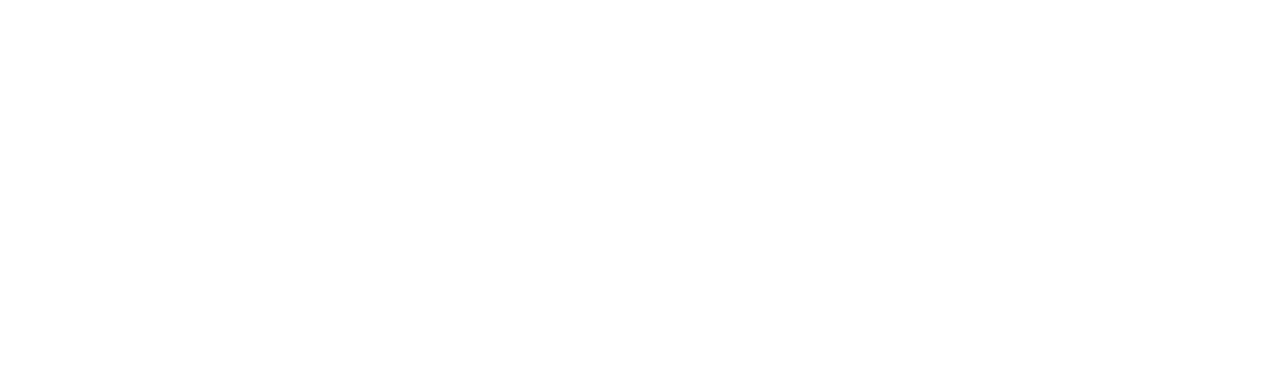
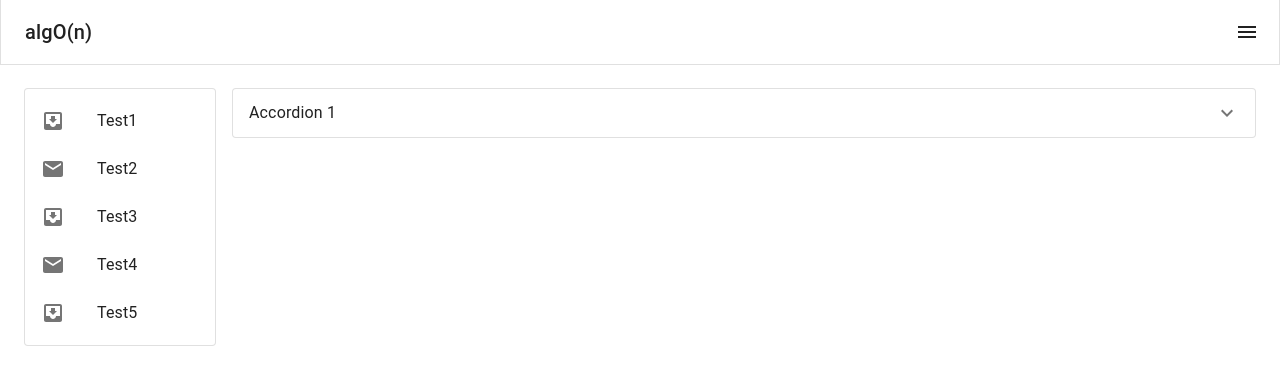
Before and after one commit to deniskola/learning-algo, a React (Create React App) app in the folder client/: page /learning in a window 1280 px wide. Before the commit this address had no page. Shown: the top 382 px of the page. Built offline with nearby package versions, Linux system fonts and the light colour scheme.

Commit message:
create the sceletion design for 'learning' page

```diff
--- a/client/package.json
+++ b/client/package.json
@@ -18,6 +18,7 @@
     "react-dom": "^18.2.0",
     "react-router-dom": "^6.8.0",
     "react-scripts": "5.0.1",
+    "styled-components": "^5.3.6",
     "typescript": "^4.9.4",
     "web-vitals": "^2.1.4"
   },
@@ -44,5 +45,8 @@
       "last 1 firefox version",
       "last 1 safari version"
     ]
+  },
+  "devDependencies": {
+    "@types/styled-components": "^5.1.26"
   }
 }
--- a/client/src/App.tsx
+++ b/client/src/App.tsx
@@ -1,7 +1,8 @@
 import './App.css';
 import { Route, BrowserRouter as Router, Routes } from 'react-router-dom';
-import Home from './Views/Main/Home';
-import Login from './Views/Login/Login';
+import Home from './Views/Home';
+import Login from './Views/Login';
+import Learning from './Views/Learning';
 import MainView from './Components/Layout/MainView';
 
 
@@ -13,7 +14,7 @@
             <Route path="/login" element={<Login/>}/>
             <Route path="/" element={<MainView />}>
               <Route index element={<Home/>}/>
-              <Route path="test" element={<div>test</div>}/>
+              <Route path="learning" element={<Learning/>}/>
             </Route>
           </Routes>
       </Router>
--- a/client/src/Components/Layout/Header.tsx
+++ b/client/src/Components/Layout/Header.tsx
@@ -2,7 +2,7 @@
 import Toolbar from '@mui/material/Toolbar';
 import Typography from '@mui/material/Typography';
 import IconButton from '@mui/material/IconButton';
-import { styled, useTheme } from '@mui/material/styles';
+import { styled } from '@mui/material/styles';
 import MenuIcon from '@mui/icons-material/Menu';
 
 interface AppBarProps extends MuiAppBarProps {
@@ -28,7 +28,7 @@
 
 const Header = ({open, handleDrawerOpen}: any) => {
     return (
-        <AppBar position="fixed" open={open} color="transparent" style={{boxShadow: "none"}} >
+        <AppBar position="fixed" open={open} color="transparent" variant="outlined" style={{borderTop:"none"}}>
             <Toolbar>
             <Typography variant="h6" noWrap sx={{ flexGrow: 1 }} align="left" component="div">
                 algO(n)
--- a/client/src/Components/Layout/MainView.tsx
+++ b/client/src/Components/Layout/MainView.tsx
@@ -1,24 +1,8 @@
 import * as React from 'react';
 import { styled, useTheme } from '@mui/material/styles';
 import Box from '@mui/material/Box';
-import Drawer from '@mui/material/Drawer';
-import MuiAppBar, { AppBarProps as MuiAppBarProps } from '@mui/material/AppBar';
-import Toolbar from '@mui/material/Toolbar';
 import CssBaseline from '@mui/material/CssBaseline';
-import List from '@mui/material/List';
-import Typography from '@mui/material/Typography';
-import Divider from '@mui/material/Divider';
-import IconButton from '@mui/material/IconButton';
-import MenuIcon from '@mui/icons-material/Menu';
-import ChevronLeftIcon from '@mui/icons-material/ChevronLeft';
-import ChevronRightIcon from '@mui/icons-material/ChevronRight';
-import ListItem from '@mui/material/ListItem';
-import ListItemButton from '@mui/material/ListItemButton';
-import ListItemIcon from '@mui/material/ListItemIcon';
-import ListItemText from '@mui/material/ListItemText';
-import { Route, BrowserRouter as Router, BrowserRouter, Routes, Outlet } from 'react-router-dom';
-import InboxIcon from '@mui/icons-material/MoveToInbox';
-import MailIcon from '@mui/icons-material/Mail';
+import { Outlet } from 'react-router-dom';
 import Header from './Header';
 import Sidebar from './Sidebar';
 
@@ -59,9 +43,11 @@
     <Box>
       <CssBaseline />
       <Header open={open} handleDrawerOpen={handleDrawerOpen}/>
-      <Main open={open}>
-        <Outlet/>
-      </Main>
+      <Box mt={8}>
+        <Main open={open}>
+            <Outlet/>
+        </Main>
+      </Box>
       <Sidebar drawerWidth={drawerWidth} open={open} handleDrawerClose={handleDrawerClose} theme={theme}/>
     </Box>
 
--- /dev/null
+++ b/client/src/Views/Learning.tsx
@@ -0,0 +1,65 @@
+import { Grid } from "@mui/material";
+import Card from '@mui/material/Card';
+import Accordion from '@mui/material/Accordion';
+import AccordionSummary from '@mui/material/AccordionSummary';
+import AccordionDetails from '@mui/material/AccordionDetails';
+import Typography from '@mui/material/Typography';
+import ExpandMoreIcon from '@mui/icons-material/ExpandMore';
+import List from '@mui/material/List';
+import ListItem from '@mui/material/ListItem';
+import ListItemButton from '@mui/material/ListItemButton';
+import ListItemIcon from '@mui/material/ListItemIcon';
+import ListItemText from '@mui/material/ListItemText';
+import InboxIcon from '@mui/icons-material/MoveToInbox';
+import MailIcon from '@mui/icons-material/Mail';
+
+const Learning = () =>{
+    return (
+        <div>
+            <Grid container spacing={2}>
+            <Grid item xs={2}>
+                <Card variant="outlined">
+                <List>
+          {['Test1', 'Test2', 'Test3', 'Test4', 'Test5'].map((text, index) => (
+            <ListItem key={text} disablePadding>
+              <ListItemButton>
+                <ListItemIcon>
+                  {index % 2 === 0 ?
+                  <InboxIcon /> : <MailIcon />
+                  }
+                </ListItemIcon>
+                <ListItemText primary={text} />
+              </ListItemButton>
+            </ListItem>
+          ))}
+        </List>
+                </Card>
+            </Grid>
+            <Grid item xs={10}>
+
+                <div >
+                    <Accordion variant="outlined">
+                        <AccordionSummary
+                        expandIcon={<ExpandMoreIcon />}
+                        aria-controls="panel1a-content"
+                        id="panel1a-header"
+                        >
+                        <Typography>Accordion 1</Typography>
+                        </AccordionSummary>
+                        <AccordionDetails>
+                            <Typography>
+                                Lorem ipsum dolor sit amet, consectetur adipiscing elit. Suspendisse
+                                malesuada lacus ex, sit amet blandit leo lobortis eget.
+                            </Typography>
+                        </AccordionDetails>
+                    </Accordion>
+                 </div>
+
+
+                </Grid>
+            </Grid>
+        </div>
+    )
+}
+
+export default Learning;
```
Also changed, not shown: client/src/Components/Layout/Sidebar.tsx (+1 -9 lines), client/src/Views/Home.tsx (renamed from client/src/Views/Main/Home.tsx), client/src/Views/Login.tsx (renamed from client/src/Views/Login/Login.tsx), 1 other file (tests, documents, lock files or other folders).
